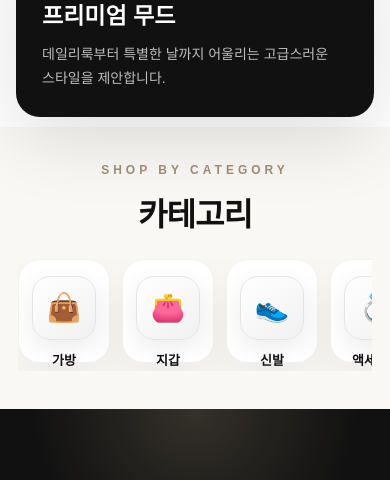
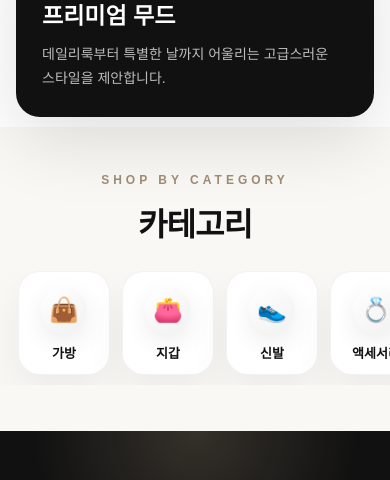
Before and after one commit to hanbin818/aether-shop, a Next.js app: page / in a window 390 px wide. Shown: the part 1940-2420 px from the top of the page. Built offline with nearby package versions, Linux system fonts and the light colour scheme; no server answers; the database is empty.

Commit message:
Fix mobile category horizontal layout

```diff
--- a/components/CategoryIcons.tsx
+++ b/components/CategoryIcons.tsx
@@ -1,3 +1,7 @@
+"use client";
+
+import { useEffect, useState } from "react";
+
 const categories = [
   { icon: "👜", name: "가방", href: "/products?search=가방" },
   { icon: "👛", name: "지갑", href: "/products?search=지갑" },
@@ -10,139 +14,121 @@ const categories = [
 ];
 
 export default function CategoryIcons() {
+  const [isMobile, setIsMobile] = useState(false);
+
+  useEffect(() => {
+    const checkMobile = () => {
+      setIsMobile(window.innerWidth <= 768);
+    };
+
+    checkMobile();
+    window.addEventListener("resize", checkMobile);
+
+    return () => window.removeEventListener("resize", checkMobile);
+  }, []);
+
   return (
-    <section className="category-section">
-      <div className="category-inner">
-        <p className="category-label">SHOP BY CATEGORY</p>
-        <h2 className="category-title">카테고리</h2>
+    <section
+      style={{
+        background: "#faf8f4",
+        padding: isMobile ? "46px 0" : "70px 18px",
+        overflow: "hidden",
+      }}
+    >
+      <div
+        style={{
+          maxWidth: "1150px",
+          margin: "0 auto",
+        }}
+      >
+        <p
+          style={{
+            textAlign: "center",
+            color: "#9b8b73",
+            letterSpacing: "4px",
+            fontWeight: 900,
+            fontSize: "12px",
+            marginBottom: "12px",
+          }}
+        >
+          SHOP BY CATEGORY
+        </p>
 
-        <div className="category-scroll">
+        <h2
+          style={{
+            textAlign: "center",
+            fontSize: isMobile ? "32px" : "42px",
+            fontWeight: 950,
+            marginBottom: isMobile ? "26px" : "54px",
+            letterSpacing: "-1px",
+          }}
+        >
+          카테고리
+        </h2>
+
+        <div
+          style={{
+            display: "flex",
+            gap: isMobile ? "12px" : "24px",
+            overflowX: isMobile ? "auto" : "visible",
+            padding: isMobile ? "0 18px 10px" : "0",
+            WebkitOverflowScrolling: "touch",
+          }}
+        >
           {categories.map((category) => (
-            <a key={category.name} href={category.href} className="category-link">
-              <div className="category-card">
-                <div className="category-icon">{category.icon}</div>
-                <p className="category-name">{category.name}</p>
+            <a
+              key={category.name}
+              href={category.href}
+              style={{
+                textDecoration: "none",
+                color: "#111",
+                flex: isMobile ? "0 0 auto" : "1 1 0",
+              }}
+            >
+              <div
+                style={{
+                  width: isMobile ? "92px" : "auto",
+                  height: isMobile ? "104px" : "auto",
+                  background: "#fff",
+                  borderRadius: isMobile ? "22px" : "28px",
+                  padding: isMobile ? "15px 10px" : "30px 18px",
+                  textAlign: "center",
+                  border: "1px solid rgba(0,0,0,.05)",
+                  boxShadow: "0 18px 45px rgba(0,0,0,.06)",
+                }}
+              >
+                <div
+                  style={{
+                    width: isMobile ? "46px" : "76px",
+                    height: isMobile ? "46px" : "76px",
+                    margin: isMobile ? "0 auto 10px" : "0 auto 18px",
+                    borderRadius: "50%",
+                    background: "linear-gradient(145deg,#ffffff,#f1f1f1)",
+                    display: "flex",
+                    alignItems: "center",
+                    justifyContent: "center",
+                    fontSize: isMobile ? "24px" : "34px",
+                    boxShadow: "0 8px 25px rgba(0,0,0,.08)",
+                  }}
+                >
+                  {category.icon}
+                </div>
+
+                <p
+                  style={{
+                    margin: 0,
+                    fontWeight: 900,
+                    fontSize: isMobile ? "13px" : "15px",
+                    whiteSpace: "nowrap",
+                  }}
+                >
+                  {category.name}
+                </p>
               </div>
             </a>
           ))}
         </div>
       </div>
-
-      <style jsx>{`
-        .category-section {
-          background: #faf8f4;
-          padding: 64px 18px;
-          overflow: hidden;
-        }
-
-        .category-inner {
-          max-width: 1150px;
-          margin: 0 auto;
-        }
-
-        .category-label {
-          text-align: center;
-          color: #9b8b73;
-          letter-spacing: 4px;
-          font-weight: 900;
-          font-size: 12px;
-          margin-bottom: 12px;
-        }
-
-        .category-title {
-          text-align: center;
-          font-size: 42px;
-          font-weight: 950;
-          margin-bottom: 44px;
-          letter-spacing: -1px;
-        }
-
-        .category-scroll {
-          display: grid;
-          grid-template-columns: repeat(auto-fit, minmax(120px, 1fr));
-          gap: 24px;
-        }
-
-        .category-link {
-          text-decoration: none;
-          color: #111;
-        }
-
-        .category-card {
-          background: #fff;
-          border-radius: 28px;
-          padding: 30px 18px;
-          text-align: center;
-          border: 1px solid rgba(0, 0, 0, 0.05);
-          box-shadow: 0 18px 45px rgba(0, 0, 0, 0.06);
-        }
-
-        .category-icon {
-          width: 76px;
-          height: 76px;
-          margin: 0 auto 18px;
-          border-radius: 50%;
-          background: linear-gradient(145deg, #ffffff, #f1f1f1);
-          display: flex;
-          align-items: center;
-          justify-content: center;
-          font-size: 34px;
-          box-shadow: 0 8px 25px rgba(0, 0, 0, 0.08);
-        }
-
-        .category-name {
-          margin: 0;
-          font-weight: 900;
-          font-size: 15px;
-        }
-
-        @media (max-width: 768px) {
-          .category-section {
-            padding: 46px 0 42px;
-          }
-
-          .category-title {
-            font-size: 32px;
-            margin-bottom: 24px;
-          }
-
-          .category-scroll {
-            display: flex;
-            gap: 12px;
-            overflow-x: auto;
-            padding: 0 18px 8px;
-            scroll-snap-type: x mandatory;
-            -webkit-overflow-scrolling: touch;
-          }
-
-          .category-scroll::-webkit-scrollbar {
-            display: none;
-          }
-
-          .category-link {
-            flex: 0 0 auto;
-            scroll-snap-align: start;
-          }
-
-          .category-card {
-            width: 92px;
-            height: 104px;
-            border-radius: 22px;
-            padding: 16px 10px;
-          }
-
-          .category-icon {
-            width: 46px;
-            height: 46px;
-            margin-bottom: 10px;
-            font-size: 24px;
-          }
-
-          .category-name {
-            font-size: 13px;
-          }
-        }
-      `}</style>
     </section>
   );
 }
```
